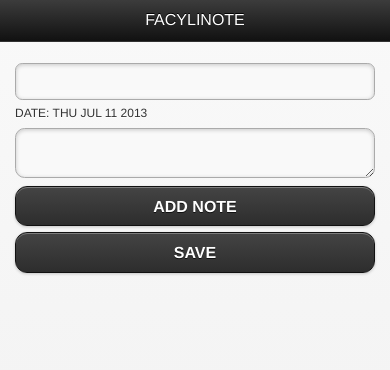
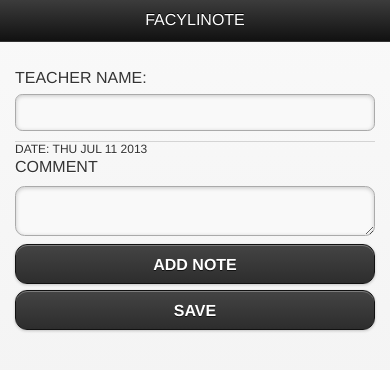
Before and after one commit to leoshum/Facylitate-Mobile, a plain HTML site: page www/index.html in a window 390 px wide. Drawn offline with Linux system fonts and the light colour scheme; some packages are replaced by stand-ins of ours.

Commit message:
added teacher's name and formatted date

```diff
--- a/www/index.html
+++ b/www/index.html
@@ -26,12 +26,16 @@
             </div>
             <div data-role="content">
                 <div id="teacher-block">
-                    <input type="text" name="teacher-name" id="teacher-name" />
+                    <div data-role="fieldcontain">
+                        <label for="teacher-name">Teacher Name:</label>
+                        <input type="text" name="teacher-name" id="teacher-name" />
+                    </div>
                     <span>Date: <span id="today-date"></span></span>
                 </div>
                 <div id="notes-container"></div>
                 <div>
-                    <textarea id="new-note"></textarea>
+                    <label for="new-note">Comment</label>
+                    <textarea id="new-note" name="new-note"></textarea>
                     <a onclick="app.addNote()" data-role="button" data-theme="a">Add Note</a>
                     <a onclick="app.saveNote()" data-role="button" data-theme="a">Save</a>
                 </div>
```
